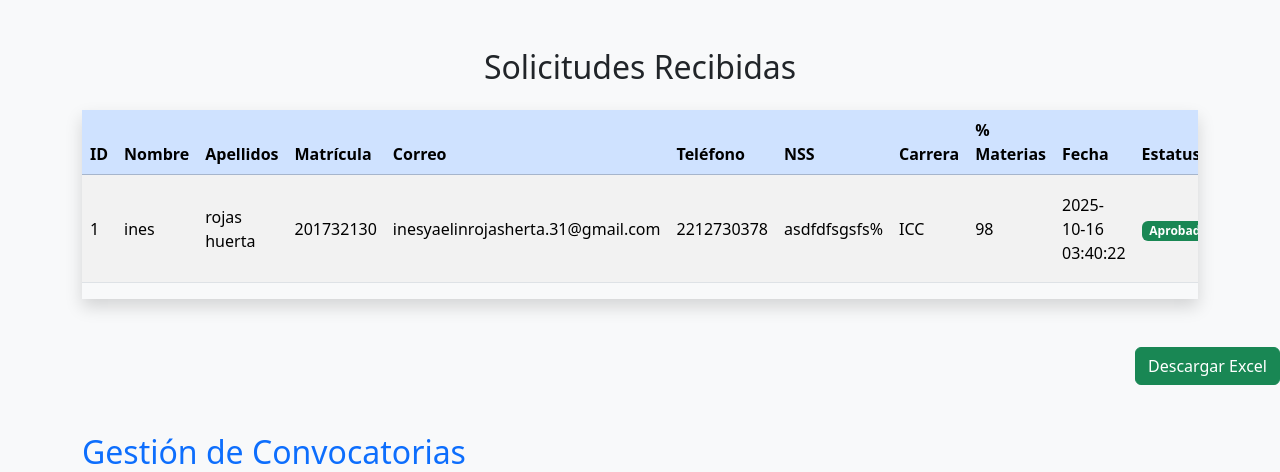
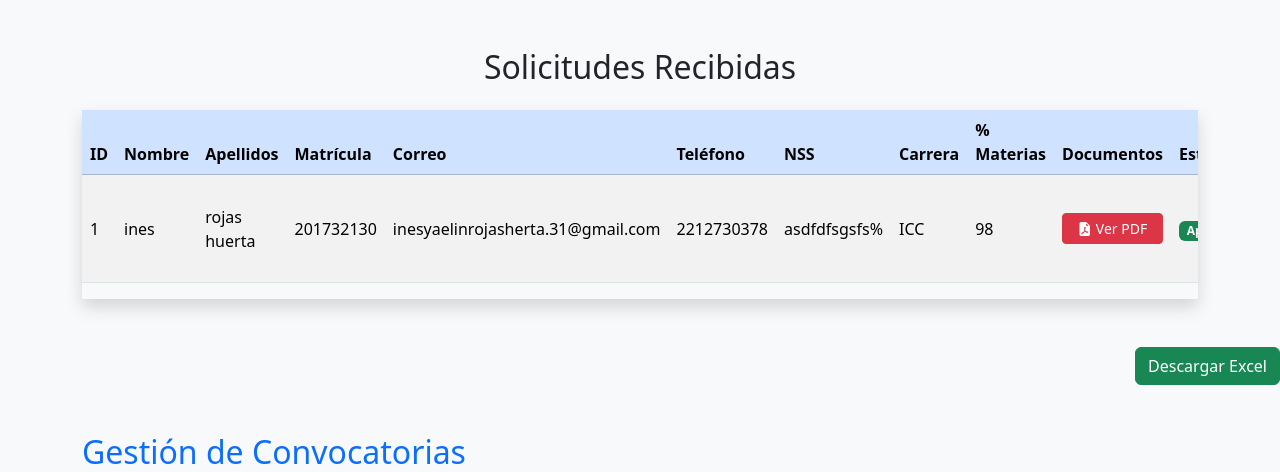
Before and after one commit to IYRH/becas_portal, a Flask app: page /admin/panel in a window 1280 px wide. Shown: the part 56-528 px from the top of the page. Run offline with Flask 3, Linux system fonts and the light colour scheme; the visitor is signed in with stand-in values (Sample User, id 1); data comes from the database, SQL or seed files in the repository; both versions use the stored data as it was after the commit.

Commit message:
se arreglo el problema del pdf, ahora solo guarda el nombre del pdf no la ruta completa

```diff
--- a/routes/admin_routes.py
+++ b/routes/admin_routes.py
@@ -81,20 +81,8 @@ def panel():
             else:
                 flash(" Error: ID de convocatoria no proporcionado.")
 
-    # --- Obtener datos actualizados ---
-                        # s[0] id
-                        # s[1] nombre
-                        # s[2] apellidos
-                        # s[3] matricula
-                        # s[4] correo
-                        # s[5] telefono
-                        # s[6] nss
-                        # s[7] carrera
-                        # s[9] porcentaje_cursado
-                        # s[10] fecha_registro
-                        # s[11] estatus
-                        # s[13] comentario_admin
-    cursor.execute("SELECT id, nombre, apellidos,matricula , correo, telefono, nss, carrera, porcentaje_cursado, fecha_registro, estatus, comentario_admin FROM solicitudes ORDER BY fecha_registro DESC")
+    # Obtener solicitudes y convocatorias
+    cursor.execute("SELECT id, nombre, apellidos,matricula , correo, telefono, nss, carrera, porcentaje_cursado, pdf, estatus, comentario_admin FROM solicitudes ORDER BY fecha_registro DESC")
     solicitudes = cursor.fetchall()
 
     cursor.execute("SELECT id, nombre, descripcion, fecha_inicio, fecha_fin FROM convocatorias")
--- a/routes/main_routes.py
+++ b/routes/main_routes.py
@@ -57,11 +57,10 @@ def formulario():
             pdf = request.files.get('pdf')
 
             # Validar PDF
-            pdf_path = None
+            nombre_pdf = None
             if pdf and pdf.filename.endswith('.pdf'):
-                filename = secure_filename(pdf.filename)
-                pdf_path = os.path.join(UPLOAD_FOLDER, filename)
-                pdf.save(pdf_path)
+                nombre_pdf = secure_filename(pdf.filename)
+                pdf.save(os.path.join(UPLOAD_FOLDER, nombre_pdf))
 
             # Guardar en la base de datos
             conexion = sqlite3.connect('becas.db')
@@ -70,7 +69,7 @@ def formulario():
                 INSERT INTO solicitudes
                 (nombre, apellidos, matricula, promedio, curp, correo, telefono, nss, porcentaje_cursado, carrera, beca, pdf, fecha_registro, estatus)
                 VALUES (?,?,?,?,?,?,?,?,?,?,?,?, datetime('now'), 'Recibida')
-            ''', (nombre, apellidos, matricula, promedio,  curp, correo, telefono, nss, porcentaje, carrera, beca, pdf_path))
+            ''', (nombre, apellidos, matricula, promedio,  curp, correo, telefono, nss, porcentaje, carrera, beca, nombre_pdf))
             conexion.commit()
             conexion.close()
 
--- a/templates/admin_panel.html
+++ b/templates/admin_panel.html
@@ -5,6 +5,7 @@
   <meta name="viewport" content="width=device-width, initial-scale=1.0">
   <title>Panel del Administrador - Becas</title>
   <link href="https://cdn.jsdelivr.net/npm/bootstrap@5.3.3/dist/css/bootstrap.min.css" rel="stylesheet">
+  <link rel="stylesheet" href="https://cdn.jsdelivr.net/npm/bootstrap-icons@1.11.1/font/bootstrap-icons.css">
 </head>
 <body class="bg-light">
 
@@ -42,7 +43,7 @@
           <th>NSS</th>
           <th>Carrera</th>
           <th>% Materias</th>
-          <th>Fecha</th>
+          <th>Documentos</th>
           <th>Estatus</th>
           <th>Comentarios</th>
           <th>Acciones</th>
@@ -60,9 +61,21 @@
           <td>{{ s[6] }}%</td>  <!-- 🔹 nss -->
           <td>{{ s[7] }}</td>   <!-- 🔹 carrera -->
           <td>{{ s[8] }}</td>   <!-- 🔹 porcentaje_cursado -->
-          <td>{{ s[9] }}</td>   <!-- 🔹 fecha_registro -->
+
+          <!-- PDF -->
+          <td class="text-center">
+            {% if s[9] %}
+              <a href="{{ url_for('static', filename=s[9].replace('static/', '').replace('\\', '/')) }}"
+                target="_blank"
+                class="btn btn-sm btn-danger d-flex align-items-center justify-content-center gap-1">
+                <i class="bi bi-file-earmark-pdf-fill"></i> Ver PDF
+              </a>
+            {% else %}
+              <span class="text-muted">No disponible</span>
+            {% endif %}
+          </td>
+          <!-- Estatus -->
           <td>
-             <!-- Estatus -->
             <span class="badge
               {% if s[10] == 'Aprobada' %}bg-success
               {% elif s[10] == 'Rechazada' %}bg-danger
```
Also changed, not shown: becas.db, 1 other file.
